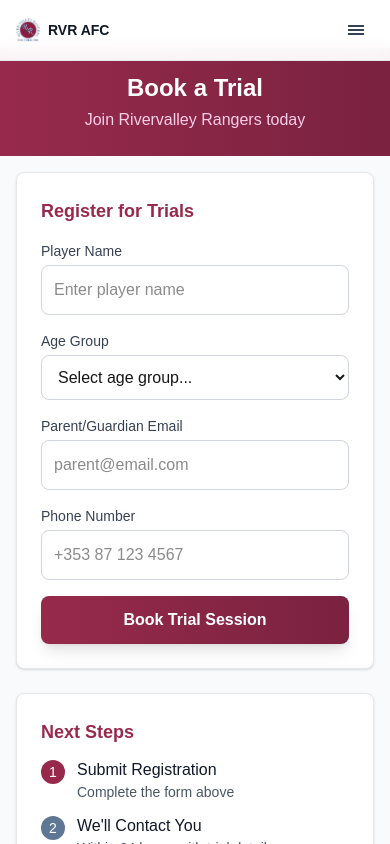
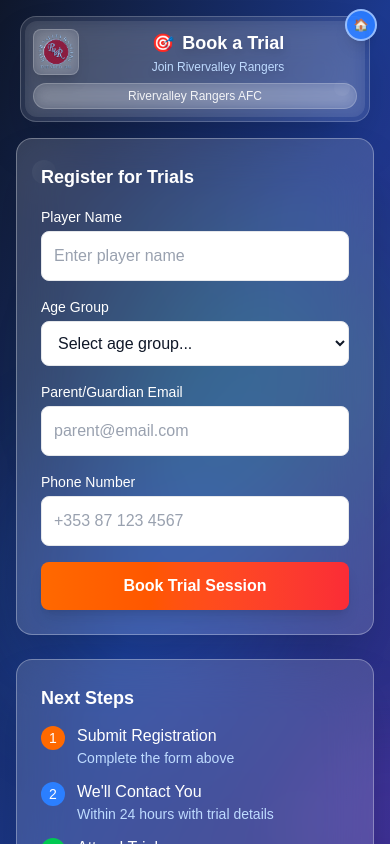
Before and after one commit to 1Zero9/rvrmatchday, a Next.js app: page /join/trials in a window 390 px wide. Shown: the top 844 px of the page. Built offline with nearby package versions, Linux system fonts and the light colour scheme.

Commit message:
mobile- trails.

```diff
--- a/package.json
+++ b/package.json
@@ -1,6 +1,6 @@
 {
   "name": "clean-app",
-  "version": "4.0.2",
+  "version": "4.0.3",
   "private": true,
   "scripts": {
     "dev": "next dev --turbopack",
--- a/src/config/version.ts
+++ b/src/config/version.ts
@@ -11,10 +11,10 @@
 export const VERSION_CONFIG = {
   // Current Version Information
   current: {
-    version: "4.0.2",
+    version: "4.0.3",
     codename: "Development Build - Match Tracking",
     releaseDate: "2025-09-13",
-    buildNumber: "2025.09.13.160"
+    buildNumber: "2025.09.13.614"
   },
 
   // Release Information
--- a/src/pages/join/trials.tsx
+++ b/src/pages/join/trials.tsx
@@ -1,4 +1,6 @@
 import StandardLayout from '../../components/StandardLayout';
+import MobileLayout from '../../components/MobileLayout';
+import MobilePageContainer from '../../components/mobile/MobilePageContainer';
 import Link from 'next/link';
 import { motion } from 'framer-motion';
 import Breadcrumb from '../../components/Breadcrumb';
@@ -8,29 +10,24 @@ export default function TrialsRegistration() {
     <div>
       {/* Mobile Version */}
       <div className="block md:hidden">
-        <StandardLayout title="Trials & Registration">
-          {/* Mobile Header */}
-          <div className="p-6 shadow-lg text-white" style={{background: 'linear-gradient(to right, #972A4C, #7A2240)'}}>
-            <div className="text-center">
-              <h1 className="font-bold text-2xl text-white mb-1">Book a Trial</h1>
-              <p className="text-pink-200">Join Rivervalley Rangers today</p>
-            </div>
-          </div>
+        <MobileLayout currentPage="/join/trials" showNavigation={false}>
+          <MobilePageContainer
+            title="Book a Trial"
+            subtitle="Join Rivervalley Rangers"
+            icon="🎯"
+          >
 
-          {/* Mobile Content */}
-          <div className="p-4 bg-gray-50">
-            <div className="space-y-6">
-              {/* Registration Form */}
-              <div className="bg-white rounded-lg shadow-sm border border-gray-200 p-6">
-                <h2 className="font-bold text-lg mb-4" style={{color: '#972A4C'}}>Register for Trials</h2>
+            {/* Registration Form */}
+            <div className="bg-white/15 backdrop-blur-xl rounded-2xl border border-white/30 p-6 shadow-2xl mb-6">
+              <h2 className="font-bold text-white text-lg mb-4">Register for Trials</h2>
                 <div className="space-y-4">
                   <div>
-                    <label className="block text-sm font-medium text-gray-700 mb-1">Player Name</label>
-                    <input type="text" className="w-full p-3 border border-gray-300 rounded-lg" placeholder="Enter player name" />
+                    <label className="block text-sm font-medium text-white mb-1">Player Name</label>
+                    <input type="text" className="w-full p-3 border border-gray-200 rounded-lg bg-white text-gray-900 placeholder-gray-400" placeholder="Enter player name" />
                   </div>
                   <div>
-                    <label className="block text-sm font-medium text-gray-700 mb-1">Age Group</label>
-                    <select className="w-full p-3 border border-gray-300 rounded-lg">
+                    <label className="block text-sm font-medium text-white mb-1">Age Group</label>
+                    <select className="w-full p-3 border border-gray-200 rounded-lg bg-white text-gray-900">
                       <option>Select age group...</option>
                       <option>U8 (Ages 6-8)</option>
                       <option>U10 (Ages 8-10)</option>
@@ -41,52 +38,50 @@ export default function TrialsRegistration() {
                     </select>
                   </div>
                   <div>
-                    <label className="block text-sm font-medium text-gray-700 mb-1">Parent/Guardian Email</label>
-                    <input type="email" className="w-full p-3 border border-gray-300 rounded-lg" placeholder="parent@email.com" />
+                    <label className="block text-sm font-medium text-white mb-1">Parent/Guardian Email</label>
+                    <input type="email" className="w-full p-3 border border-gray-200 rounded-lg bg-white text-gray-900 placeholder-gray-400" placeholder="parent@email.com" />
                   </div>
                   <div>
-                    <label className="block text-sm font-medium text-gray-700 mb-1">Phone Number</label>
-                    <input type="tel" className="w-full p-3 border border-gray-300 rounded-lg" placeholder="+353 87 123 4567" />
+                    <label className="block text-sm font-medium text-white mb-1">Phone Number</label>
+                    <input type="tel" className="w-full p-3 border border-gray-200 rounded-lg bg-white text-gray-900 placeholder-gray-400" placeholder="+353 87 123 4567" />
                   </div>
                   <button
-                    className="w-full text-white py-3 px-4 rounded-lg font-bold shadow-lg hover:shadow-xl transition-all duration-300"
-                    style={{background: 'linear-gradient(to right, #972A4C, #7A2240)'}}
+                    className="w-full text-white py-3 px-4 rounded-lg font-bold shadow-lg hover:shadow-xl transition-all duration-300 bg-gradient-to-r from-orange-500 to-red-500 hover:from-orange-600 hover:to-red-600"
                   >
                     Book Trial Session
                   </button>
                 </div>
               </div>
 
-              {/* Next Steps */}
-              <div className="bg-white rounded-lg shadow-sm border border-gray-200 p-6">
-                <h3 className="font-bold text-lg mb-3" style={{color: '#972A4C'}}>Next Steps</h3>
+            {/* Next Steps */}
+            <div className="bg-white/15 backdrop-blur-xl rounded-2xl border border-white/30 p-6 shadow-2xl mb-6">
+              <h3 className="font-bold text-white text-lg mb-3">Next Steps</h3>
                 <div className="space-y-3">
                   <div className="flex items-start">
-                    <div className="w-6 h-6 rounded-full text-white text-sm flex items-center justify-center mr-3 mt-0.5" style={{backgroundColor: '#972A4C'}}>1</div>
+                    <div className="w-6 h-6 rounded-full text-white text-sm flex items-center justify-center mr-3 mt-0.5 bg-orange-500">1</div>
                     <div>
-                      <div className="font-medium text-gray-900">Submit Registration</div>
-                      <div className="text-sm text-gray-600">Complete the form above</div>
+                      <div className="font-medium text-white">Submit Registration</div>
+                      <div className="text-sm text-blue-200">Complete the form above</div>
                     </div>
                   </div>
                   <div className="flex items-start">
-                    <div className="w-6 h-6 rounded-full text-white text-sm flex items-center justify-center mr-3 mt-0.5" style={{backgroundColor: '#5E7794'}}>2</div>
+                    <div className="w-6 h-6 rounded-full text-white text-sm flex items-center justify-center mr-3 mt-0.5 bg-blue-500">2</div>
                     <div>
-                      <div className="font-medium text-gray-900">We'll Contact You</div>
-                      <div className="text-sm text-gray-600">Within 24 hours with trial details</div>
+                      <div className="font-medium text-white">We'll Contact You</div>
+                      <div className="text-sm text-blue-200">Within 24 hours with trial details</div>
                     </div>
                   </div>
                   <div className="flex items-start">
-                    <div className="w-6 h-6 rounded-full text-white text-sm flex items-center justify-center mr-3 mt-0.5" style={{backgroundColor: '#98C0F0'}}>3</div>
+                    <div className="w-6 h-6 rounded-full text-white text-sm flex items-center justify-center mr-3 mt-0.5 bg-green-500">3</div>
                     <div>
-                      <div className="font-medium text-gray-900">Attend Trial</div>
-                      <div className="text-sm text-gray-600">Bring boots, shin pads & water</div>
+                      <div className="font-medium text-white">Attend Trial</div>
+                      <div className="text-sm text-blue-200">Bring boots, shin pads & water</div>
                     </div>
                   </div>
                 </div>
               </div>
-            </div>
-          </div>
-        </StandardLayout>
+          </MobilePageContainer>
+        </MobileLayout>
       </div>
 
       {/* Desktop Version */}
--- a/src/pages/teams/index.tsx
+++ b/src/pages/teams/index.tsx
@@ -113,7 +113,7 @@ export default function TeamsIndex() {
               transition={{ duration: 0.6, delay: 0.2 }}
               className="mb-16"
             >
-              <GlassCard className="p-8">
+              <GlassCard className="p-8 bg-gradient-to-br from-gray-900/80 to-black/70">
                 <div className="text-center mb-8">
                   <h2 className="text-3xl font-bold text-white mb-4">Dublin's Largest Club</h2>
                   <div className="w-20 h-1 bg-club-accent mx-auto rounded-full"></div>
@@ -149,7 +149,7 @@ export default function TeamsIndex() {
               transition={{ duration: 0.6, delay: 0.6 }}
               className="mb-16"
             >
-              <GlassCard className="p-8">
+              <GlassCard className="p-8 bg-gradient-to-br from-gray-900/80 to-black/70">
                 <div className="text-center mb-8">
                   <h2 className="text-3xl font-bold text-white mb-4">Team Categories</h2>
                   <div className="w-20 h-1 bg-club-accent mx-auto rounded-full"></div>
@@ -195,7 +195,7 @@ export default function TeamsIndex() {
               transition={{ duration: 0.6, delay: 1.0 }}
               className="mb-16"
             >
-              <GlassCard className="p-8">
+              <GlassCard className="p-8 bg-gradient-to-br from-gray-900/80 to-black/70">
                 <div className="grid lg:grid-cols-2 gap-8 items-center">
                   <div>
                     <h2 className="text-3xl font-bold text-white mb-4">Professional Coaching</h2>
@@ -253,7 +253,7 @@ export default function TeamsIndex() {
               animate={{ opacity: 1, y: 0 }}
               transition={{ duration: 0.6, delay: 1.2 }}
             >
-              <GlassCard className="p-8 text-center">
+              <GlassCard className="p-8 text-center bg-gradient-to-br from-gray-900/80 to-black/70">
                 <h2 className="text-3xl font-bold text-white mb-4">Find Your Perfect Team</h2>
                 <p className="text-white/80 text-lg mb-8 max-w-2xl mx-auto">
                   Whether you're 5 or 50, just starting out or an experienced player, we have a team for you.
```
